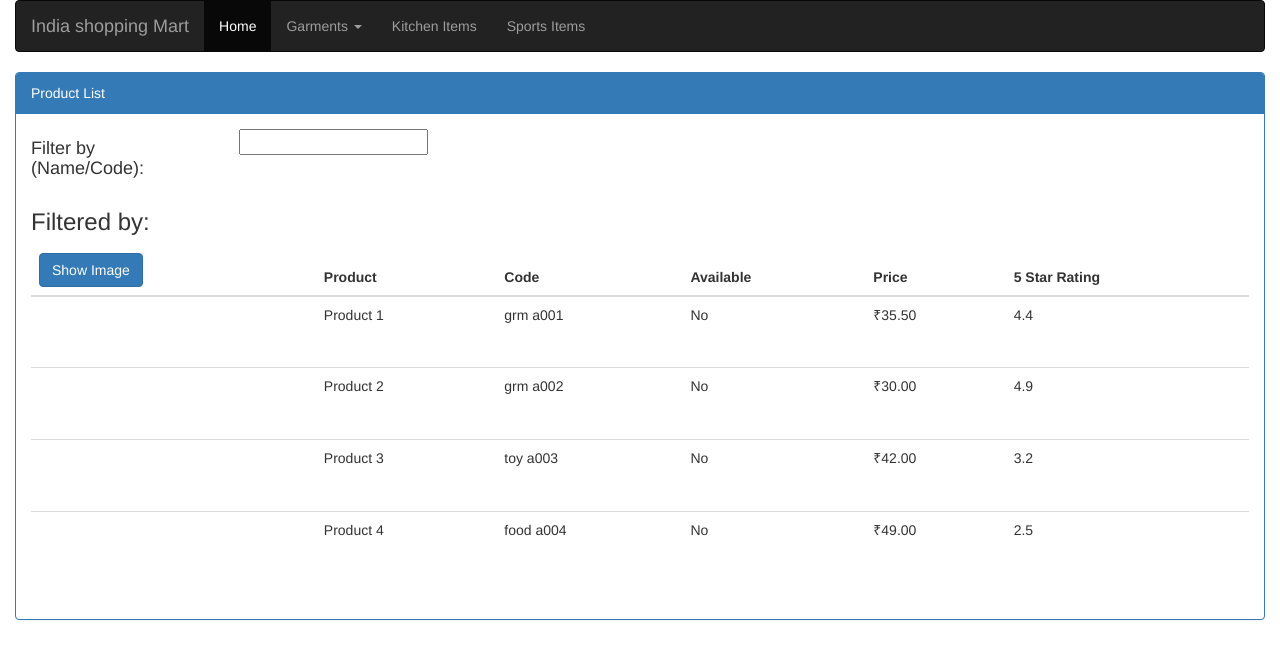
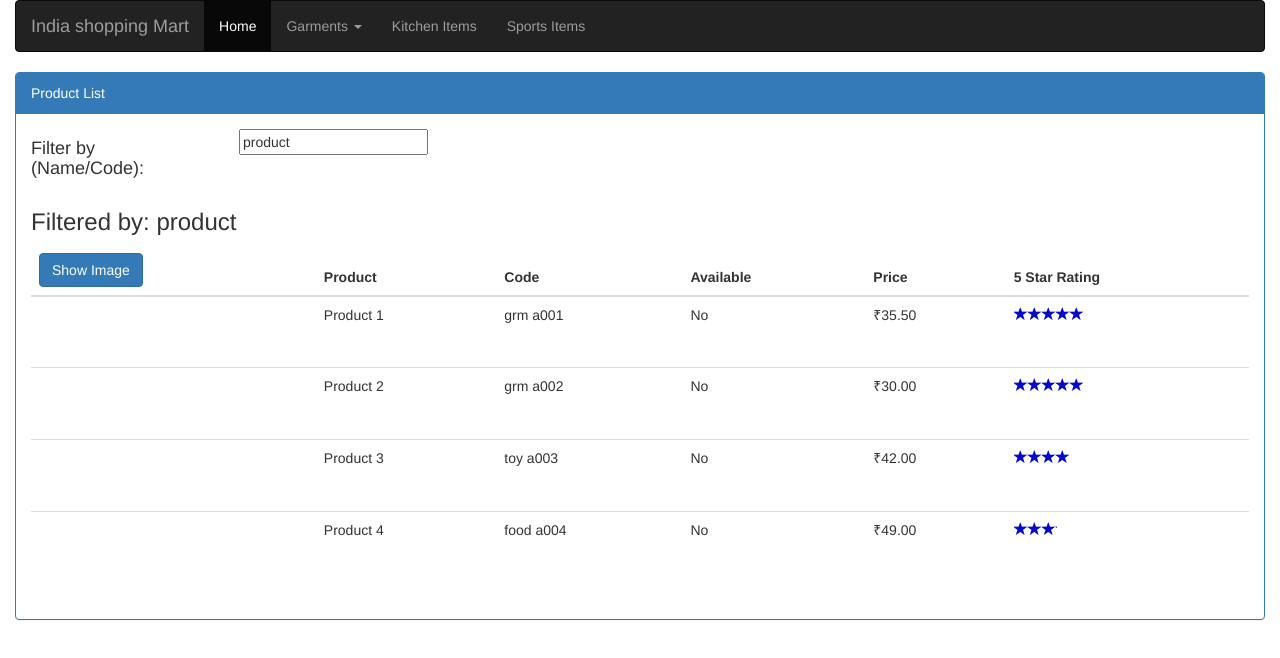
Before and after one commit to himadri-repo/angular4-bootstrap, an Angular app: page / in a window 1280 px wide. Shown: the top 658 px of the page. Built offline with nearby package versions, Linux system fonts and the light colour scheme.

Commit message:
code updated

```diff
--- a/src/app/products/product-list.component.html
+++ b/src/app/products/product-list.component.html
@@ -42,7 +42,7 @@
                         <td>{{product.Code | ConvertToSpaces:'-' | lowercase}}</td>
                         <td>{{product.Available? 'Yes': 'No'}}</td>
                         <td>{{product.Price | currency: 'INR':true:'1.2-2'}}</td>
-                        <td>{{product.Rating}}</td>
+                        <td><app-star-rating [rating]='product.Rating'></app-star-rating></td>
                     </tr>
                 </tbody>
             </table>
--- a/src/app/products/product-list.component.ts
+++ b/src/app/products/product-list.component.ts
@@ -8,6 +8,12 @@ import { IProduct } from './product';
     styleUrls: ['product-list.component.css']
 })
 export class ProductListComponent implements OnInit {
+
+    constructor() {
+        this.filteredProducts = this.products;
+        this.listFilter = 'product';
+    }
+
     title: string = 'Product List';
     imageWidth: number = 50;
     imageMargin: number = 2;
@@ -72,7 +78,7 @@ export class ProductListComponent implements OnInit {
     }
 
     ngOnInit(): void {
-        this.listFilter = '';
+        console.log('OnInit of ProductListComponent executed');
     }
 
 }
--- a/src/app/products/product-list.module.ts
+++ b/src/app/products/product-list.module.ts
@@ -3,6 +3,7 @@ import { NgModule } from '@angular/core';
 import { CommonModule } from '@angular/common';
 import { FormsModule } from '@angular/forms';
 import { ConvertToSpacesPipe } from '../shared/convert-to-spaces.pipe';
+import { StarComponent } from '../shared/star.component';
 
 // This Module's Components
 import { ProductListComponent } from './product-list.component';
@@ -12,7 +13,7 @@ import { ProductListComponent } from './product-list.component';
         FormsModule, CommonModule
     ],
     declarations: [
-        ConvertToSpacesPipe, ProductListComponent,
+        ConvertToSpacesPipe, StarComponent, ProductListComponent,
     ],
     exports: [
         ProductListComponent,
--- /dev/null
+++ b/src/app/shared/star.component.css
@@ -0,0 +1,9 @@
+.crop {
+    overflow: hidden;
+}
+div {
+    cursor: pointer;
+}
+.star {
+    color: #0508cd;
+}
--- /dev/null
+++ b/src/app/shared/star.component.html
@@ -0,0 +1,11 @@
+<div class="crop"
+    [style.width.px]='starWidth'
+    [title]='rating'>
+    <div style="width: 86px">
+        <span class="glyphicon glyphicon-star star"></span>
+        <span class="glyphicon glyphicon-star star"></span>
+        <span class="glyphicon glyphicon-star star"></span>
+        <span class="glyphicon glyphicon-star star"></span>
+        <span class="glyphicon glyphicon-star star"></span>
+    </div>
+</div>
--- /dev/null
+++ b/src/app/shared/star.component.ts
@@ -0,0 +1,22 @@
+import { Component, OnChanges, Input } from '@angular/core';
+
+@Component({
+    moduleId: module.id,
+    selector: 'app-star-rating',
+    templateUrl: './star.component.html',
+    styleUrls: ['./star.component.css']
+})
+export class StarComponent implements OnChanges {
+    constructor() {
+
+    }
+
+    @Input() rating: number = 3;
+    starWidth: number;
+
+    ngOnChanges() {
+        console.log('On Change fired');
+        this.starWidth = this.rating * (86 / 5);
+        console.log(this.starWidth);
+    }
+}
```
